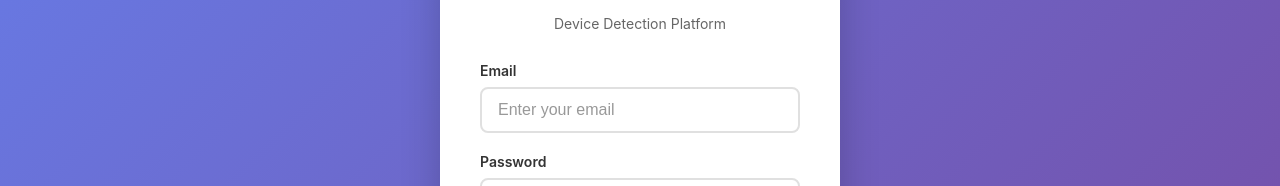
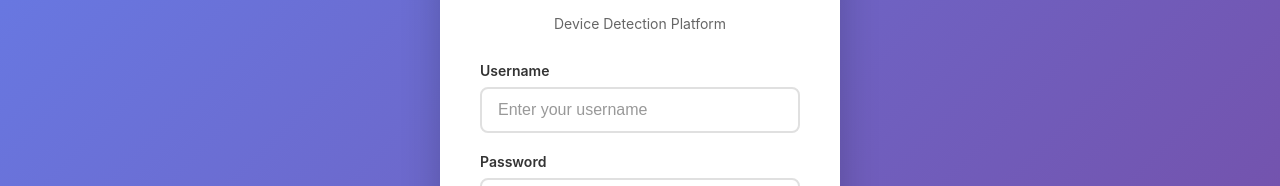
Before and after one commit to sohanur-shuvo/AICR, a React (Create React App) app in the folder frontend/: page / in a window 1280 px wide. Shown: the part 269-455 px from the top of the page. Built offline with nearby package versions, Linux system fonts and the light colour scheme; no server answers; the HTML template or start-up script is replaced by a standard one.

Commit message:
simple singin page again and again and again

```diff
--- a/frontend/src/components/SimpleLogin.js
+++ b/frontend/src/components/SimpleLogin.js
@@ -5,7 +5,7 @@ import './SimpleLogin.css';
 
 function SimpleLogin({ onLogin }) {
   const [formData, setFormData] = useState({
-    email: '',
+    username: '',
     password: ''
   });
   const [loading, setLoading] = useState(false);
@@ -53,14 +53,15 @@ function SimpleLogin({ onLogin }) {
           {error && <div className="simple-login-error">{error}</div>}
 
           <div className="simple-login-field">
-            <label>Email</label>
+            <label>Username</label>
             <input
-              type="email"
-              name="email"
-              placeholder="Enter your email"
-              value={formData.email}
+              type="text"
+              name="username"
+              placeholder="Enter your username"
+              value={formData.username}
               onChange={handleChange}
               required
+              autoComplete="username"
             />
           </div>
 
```
Also changed, not shown: 1 other file (tests, documents, lock files or other folders).
